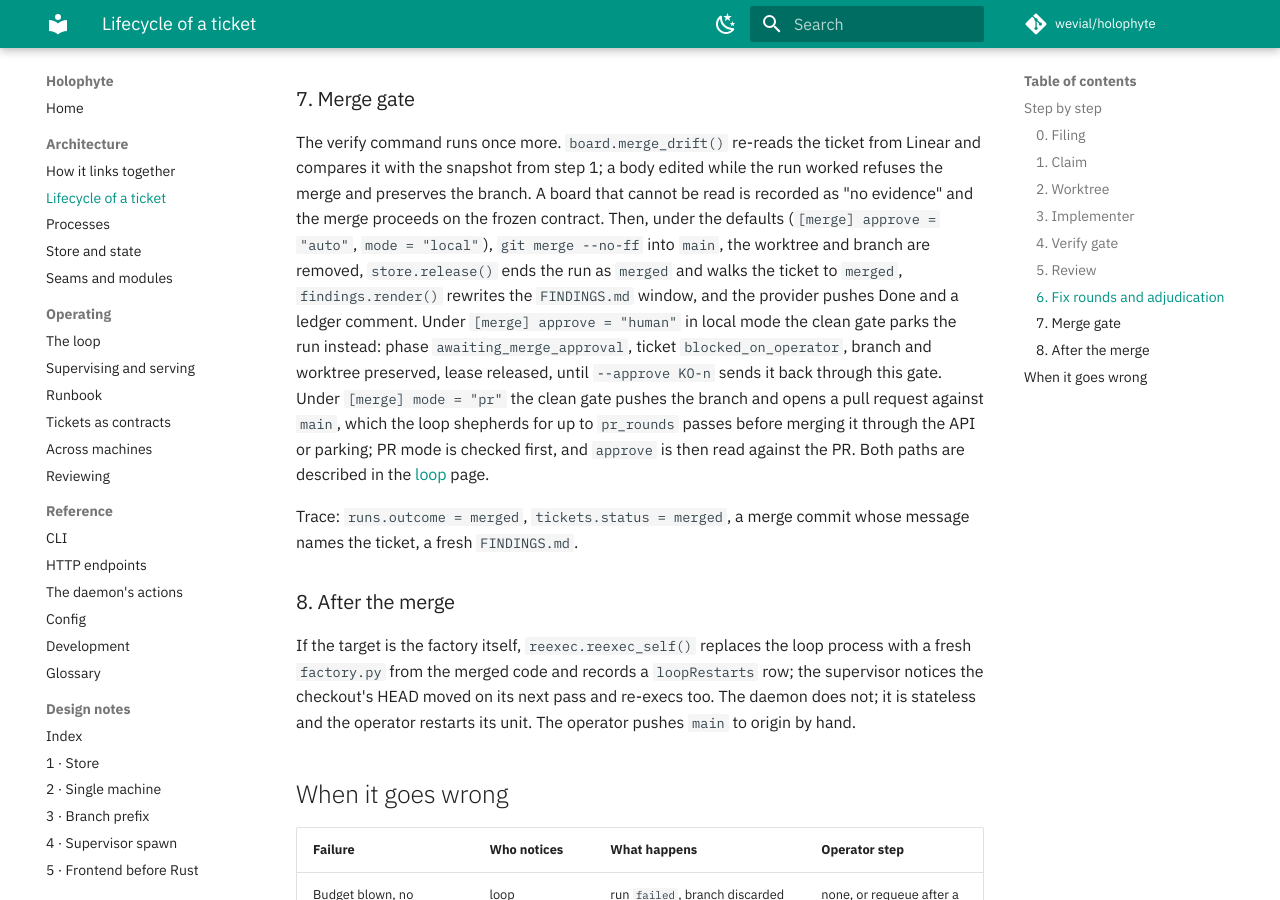
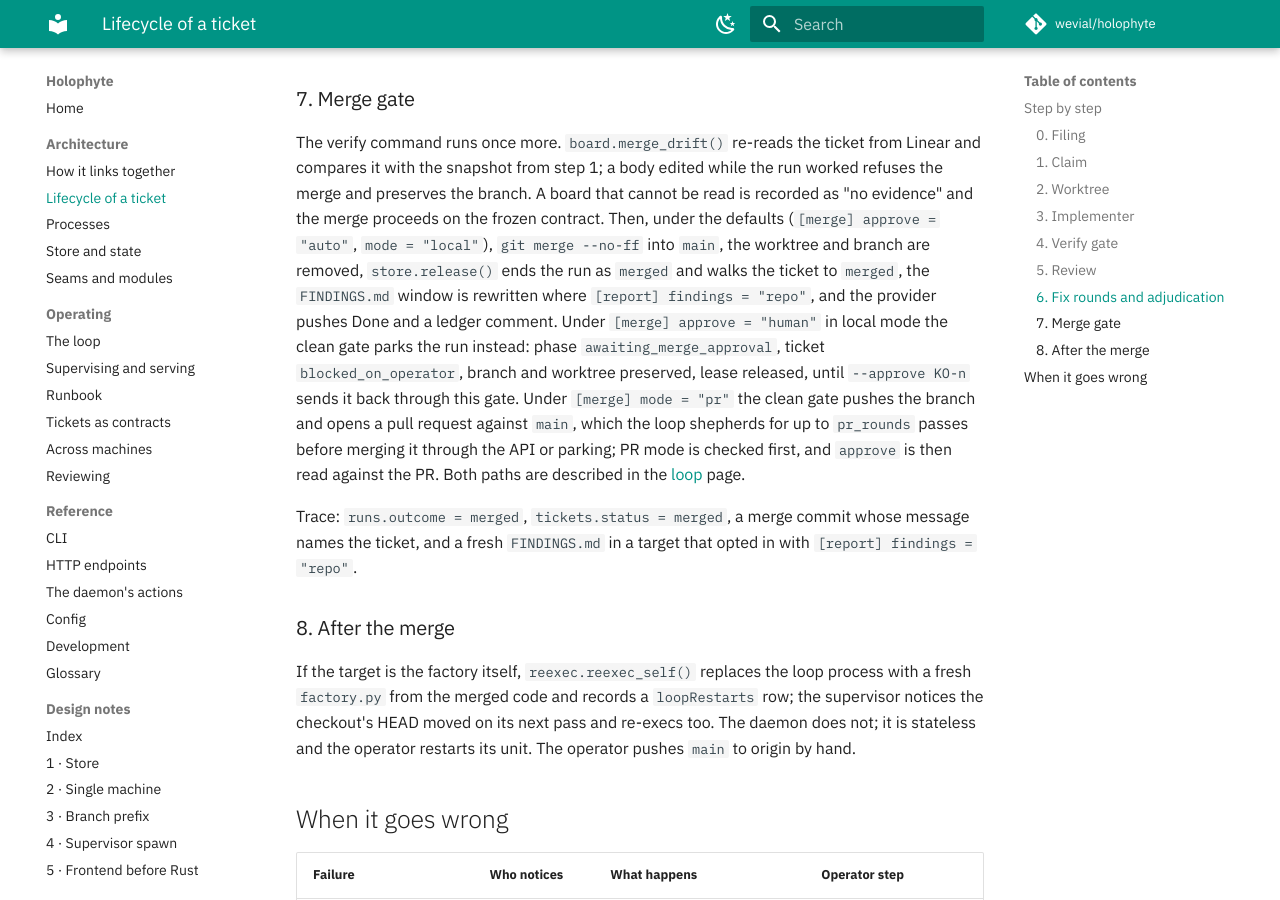
Before and after one commit to wevial/holophyte, an MkDocs documentation site: the page built from docs/architecture/lifecycle.md, in a window 1280 px wide and 900 px high, scrolled down 2758 px. Built offline with MkDocs 1.6.1 and Material for MkDocs 9.7.7, drawn with Linux system fonts in a browser that asks for light colours; comment, search, counter and statistics services are not loaded.

Commit message:
KO-363: docs no longer describe FINDINGS.md as regenerated unconditionally
lifecycle, loop, runbook and tickets pages now say the window is rendered
only where [report] findings = "repo"; the store is the run record.

```diff
--- a/docs/architecture/lifecycle.md
+++ b/docs/architecture/lifecycle.md
@@ -44,7 +44,7 @@ sequenceDiagram
     Fac->>Store: park awaiting_merge_approval, release the lease
     Fac->>Lin: ticket blocked_on_operator asking merge?
   else mode = "local", approve = "auto"
-    Fac->>Fac: git merge --no-ff into main, regenerate FINDINGS.md
+    Fac->>Fac: git merge --no-ff into main (FINDINGS.md rendered only under findings = "repo")
     Fac->>Store: release run as merged, walk the ticket to merged
     Fac->>Lin: state Done, ledger comment
   end
@@ -159,8 +159,9 @@ board that cannot be read is recorded as "no evidence" and the merge
 proceeds on the frozen contract. Then, under the defaults (`[merge]
 approve = "auto"`, `mode = "local"`), `git merge --no-ff` into `main`, the
 worktree and branch are removed, `store.release()` ends the run as
-`merged` and walks the ticket to `merged`, `findings.render()` rewrites the
-`FINDINGS.md` window, and the provider pushes Done and a ledger comment.
+`merged` and walks the ticket to `merged`, the `FINDINGS.md` window is
+rewritten where `[report] findings = "repo"`, and the provider pushes Done
+and a ledger comment.
 Under `[merge] approve = "human"` in local mode the clean gate parks the run instead:
 phase `awaiting_merge_approval`, ticket `blocked_on_operator`, branch and
 worktree preserved, lease released, until `--approve KO-n` sends it back
@@ -171,7 +172,8 @@ PR mode is checked first, and `approve` is then read against the PR.
 Both paths are described in the [loop](../loop.md) page.
 
 Trace: `runs.outcome = merged`, `tickets.status = merged`, a merge commit
-whose message names the ticket, a fresh `FINDINGS.md`.
+whose message names the ticket, and a fresh `FINDINGS.md` in a target that
+opted in with `[report] findings = "repo"`.
 
 ### 8. After the merge
 
```
Also changed, not shown: docs/loop.md (+3 -2 lines), docs/operating/runbook.md (+2 -1 lines), docs/operating/tickets.md (+2 -1 lines).
